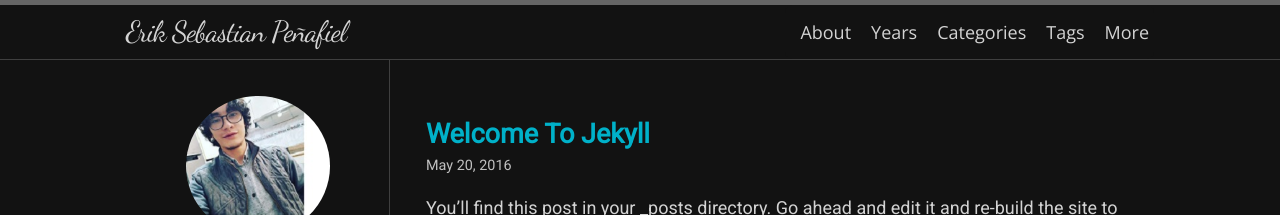
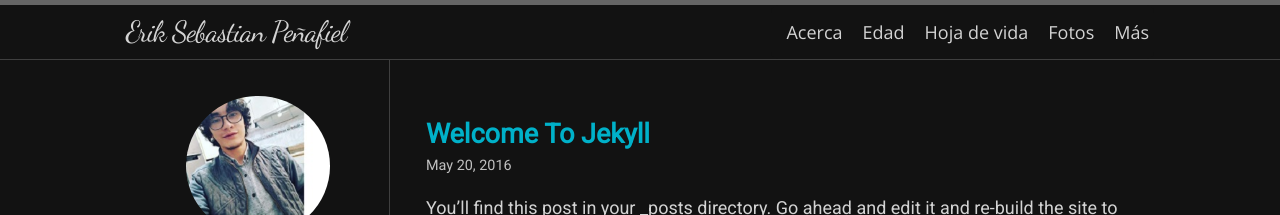
Before and after one commit to Eriksph/Eriksph, a Jekyll site: the page built from index.html, in a window 1280 px wide. Shown: the top 215 px of the page. Built offline with Jekyll 4.4.1, drawn with Linux system fonts in a browser that asks for light colours; nearby versions of some CDN libraries; some web fonts are replaced; the list of posts is cut into pages by our own code.

Commit message:
Update navigation.yml

```diff
--- a/_data/navigation.yml
+++ b/_data/navigation.yml
@@ -1,12 +1,12 @@
-- title: About
+- title: Acerca
   url: /about/
-- title: Years
+- title: Edad
   url: /years/
-- title: Categories
+- title: Hoja de vida
   url: /categories/
-- title: Tags
+- title: Fotos
   url: /tags/
-- title: More
+- title: Más
   sublinks:
     - title: FAQ
       url: /faq/
```
